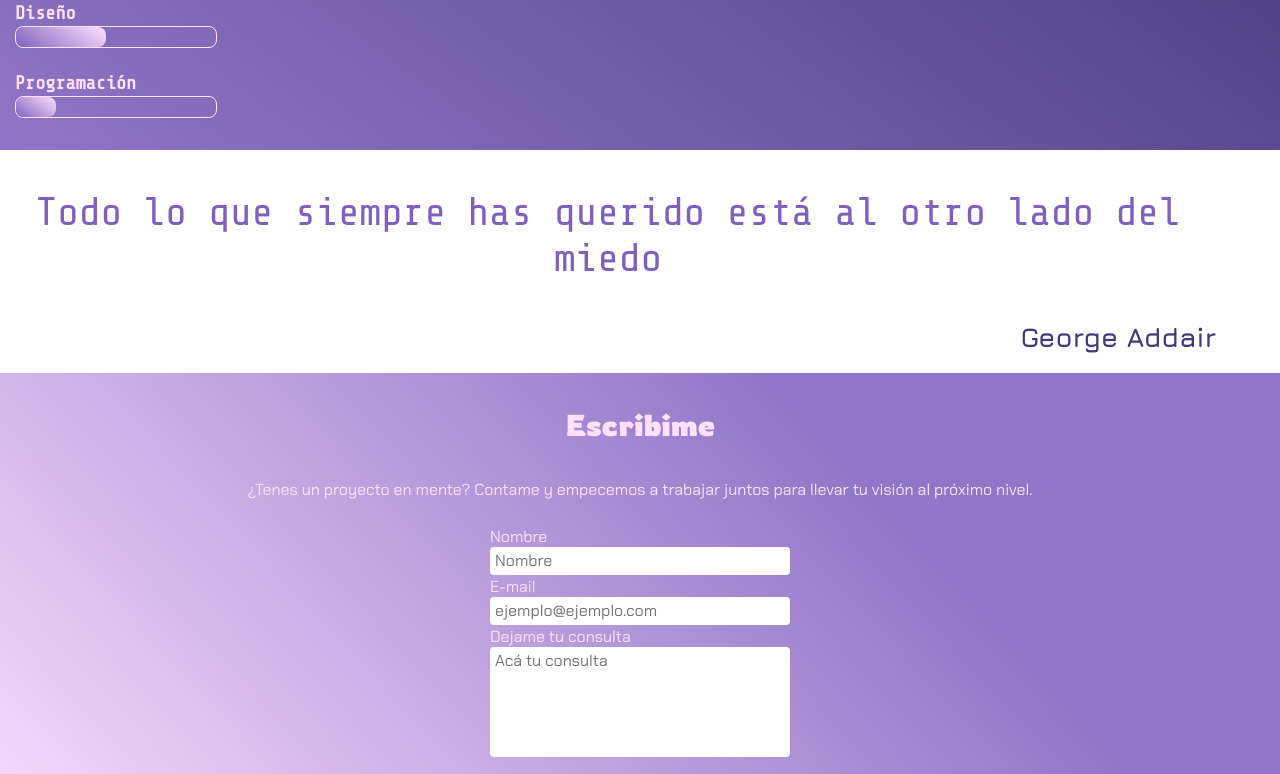
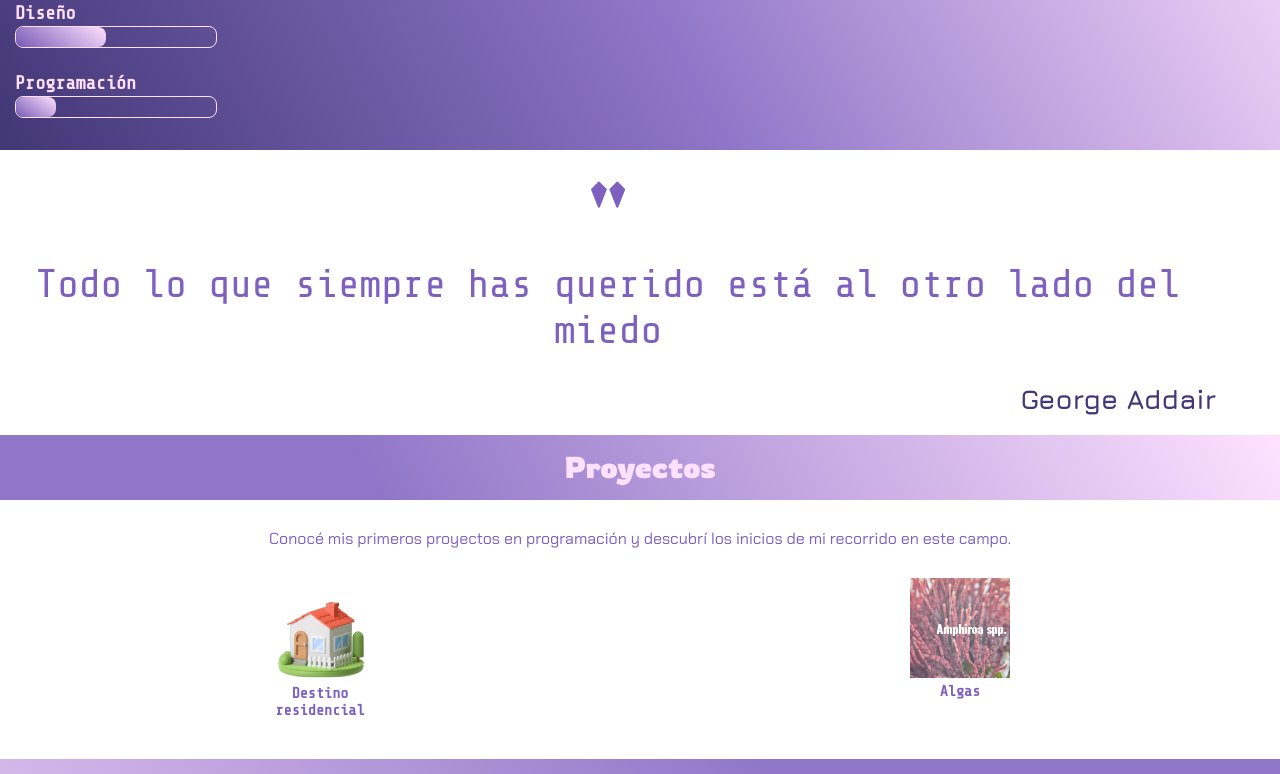
Before and after one commit to violaceac/portfolio-uno, a plain HTML site: page index.html in a window 1280 px wide. Shown: the part 2000-2774 px from the top of the page. Drawn offline with nearby package versions, Linux system fonts and the light colour scheme; a web font is replaced by a local one.

Commit message:
agregado proyectos, emprolijado de fuentes

```diff
--- a/index.html
+++ b/index.html
@@ -6,15 +6,9 @@
     <title>Portfolio Violeta Contreras</title>
     <link rel="stylesheet" href="normalize.css">
     <link rel="stylesheet" href="style.css">
-
-    <!-- Hacer prolijo lo de las fuentes-------------------------------- -->
     <link rel="preconnect" href="https://fonts.googleapis.com">
     <link rel="preconnect" href="https://fonts.gstatic.com" crossorigin>
-    <link href="https://fonts.googleapis.com/css2?family=Chakra+Petch:ital,wght@0,300;0,400;0,500;0,600;0,700;1,300;1,400;1,500;1,600;1,700&family=Gruppo&family=Jura:wght@300..700&family=Rubik+Mono+One&family=Share+Tech+Mono&display=swap" rel="stylesheet">
-    <link rel="preconnect" href="https://fonts.googleapis.com">
-    <link rel="preconnect" href="https://fonts.gstatic.com" crossorigin>
-    <link href="https://fonts.googleapis.com/css2?family=Rowdies:wght@300;400;700&display=swap" rel="stylesheet">
-    <!-- Hacer prolijo lo de las fuentes------------------------------------- -->
+    <link href="https://fonts.googleapis.com/css2?family=Chakra+Petch:ital,wght@0,300;0,400;0,500;0,600;0,700;1,300;1,400;1,500;1,600;1,700&family=Gruppo&family=Jura:wght@300..700&family=Rowdies:wght@300;400;700&family=Share+Tech+Mono&display=swap" rel="stylesheet">
 
     <script src="https://kit.fontawesome.com/e2a5bd4572.js" crossorigin="anonymous"></script>
 </head>
@@ -129,16 +123,30 @@
             </div>
         </section>
         <section id="cita">
+            <h2>"</h2>
             <p>Todo lo que siempre has querido está al otro lado del miedo</p>
             <h3>George Addair</h3>
         </section>
-        <section id="proyectos"></section>
+        <section id="proyectos">
+            <h3>Proyectos</h3>
+            <p>Conocé mis primeros proyectos en programación y descubrí los inicios de mi recorrido en este campo.</p>
+            <div class="contenedor-proyectos">
+                <div class="proyecto">
+                    <a href="./Paginas/Inmobiliaria/index.html"><img src="./imagenes/destinoresidencial.png" alt="el logo de una casita"></a>
+                    <h2>Destino residencial</h2>
+                </div>
+                <div class="proyecto">
+                    <a href="./Paginas/Alga/index.html"><img src="./imagenes/algas.png" alt="el logo de una casita"></a>
+                    <h2>Algas</h2>
+                </div>
+            </div>
+        </section>
         <section id="form-contacto">
             <div class="contenedor-texto">
                 <h3>Escribime</h3>
                 <p>¿Tenes un proyecto en mente? Contame y empecemos a trabajar juntos para llevar tu visión al próximo nivel.</p>
             </div>
-            <form action="">
+            <form>
                 <div class="campo">
                     <label for="nombre">Nombre</label>
                     <input type="text" placeholder="Nombre">
--- a/style.css
+++ b/style.css
@@ -71,7 +71,7 @@
 
 #contenedor-presentacion h2 {
     font-size:40px;
-    color:#433878;
+    color:#7E60BF;
     font-family:rowdies;
     text-align:center;
 
@@ -80,7 +80,7 @@
 #texto-presentacion {
     width:100vw;
     padding:20px 0;
-    background-color:#7E60BF;
+    background: linear-gradient(61deg, rgba(67,56,120,1) 1%, rgba(126,96,191,0.8631827731092436) 69%, rgba(255,225,255,1) 100%);
     display:flex;
     flex-direction:column;
     justify-content:space-around;
@@ -140,7 +140,7 @@
     width:100vw;
     height:350px;
     padding: 20px 0;
-    background: linear-gradient(36deg, rgba(126,96,191,0.8631827731092436) 0%, rgba(67,56,120,1) 100%);
+    background: linear-gradient(61deg, rgba(67,56,120,1) 1%, rgba(126,96,191,0.8631827731092436) 49%, rgba(255,225,255,1) 100%);
     color:#FFE1FF;
     font-family:share tech mono;
     display:flex;
@@ -200,6 +200,8 @@
 
 
 
+
+
 /* ----------- CITA --------------*/
 
 #cita {
@@ -207,11 +209,19 @@
     padding-bottom:20px;
 }
 
+#cita h2 {
+    font-family:rowdies;
+    font-size:80px;
+    color:#7E60BF;
+    text-align:center;
+    margin-top:20px;
+}
+
 #cita p {
     font-family:share tech mono;
     font-size:40px;
+    padding-bottom: 30px;
     text-align:center;
-    padding: 40px 0;
     color:#7E60BF;
 }
 
@@ -221,6 +231,55 @@
     text-align:right;
     color:#433878;
 }
+
+
+
+
+/* ----------- PROYECTOS --------------*/
+
+#proyectos {
+    display:flex;
+    flex-direction:column;
+    align-items:space-around;
+    padding-bottom:40px;
+}
+
+#proyectos .contenedor-proyectos {
+    display:flex;
+    flex-direction:row;
+    justify-content:space-around;
+}
+
+#proyectos h3 {
+    font-family:rowdies;
+    font-size:30px;
+    text-align:center;
+    padding: 15px 0;
+    background: linear-gradient(61deg, rgba(126,96,191,0.8631827731092436) 29%, rgba(255,225,255,1) 100%);
+    color:#FFE1FF;
+}
+
+#proyectos p {
+    font-family:chakra petch;
+    color:#7E60BF;
+    text-align:center;
+    padding:30px 0;
+}
+
+#proyectos .proyecto {
+    width:100px;
+    display:flex;
+    flex-direction:column;
+}
+
+#proyectos .proyecto h2 {
+    font-family:share tech mono;
+    font-size:15px;
+    text-align:center;
+    color:#7E60BF;
+}
+
+
 
 
 /* ---------- FORMULARIOS ------------ */
@@ -295,23 +354,6 @@
 }
 
 
-/* button {
-    width:100%;
-    color: white;
-    background-color: #8163BD;
-    padding:10px;
-    border-radius:5px;
-    border:0
-} */
-
-/* textarea {
-    resize: none;
-    height:100px;
-    width:100%;
-    padding:10px;
-    border-radius:5px;
-} */
-
 
 
 /*---------------------   QUERYS  -----------------------*/
```
Also changed, not shown: imagenes/algas.png (added), imagenes/destinoresidencial.png (added), imagenes/viole1.png (deleted), imagenes/viole2.png (deleted), 2 other files.
